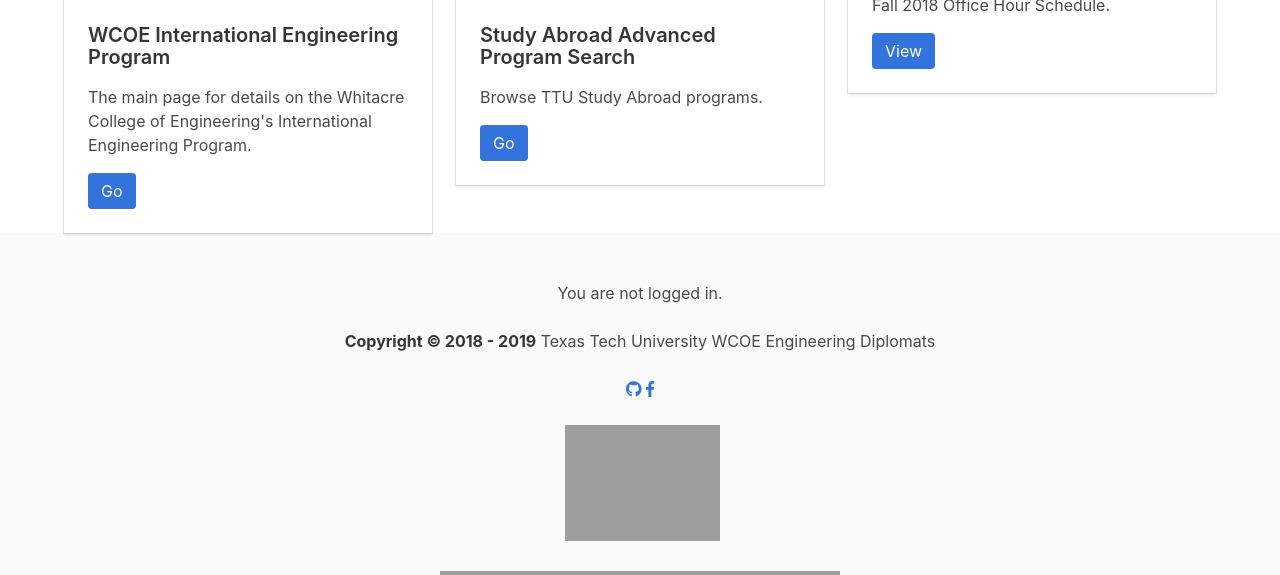
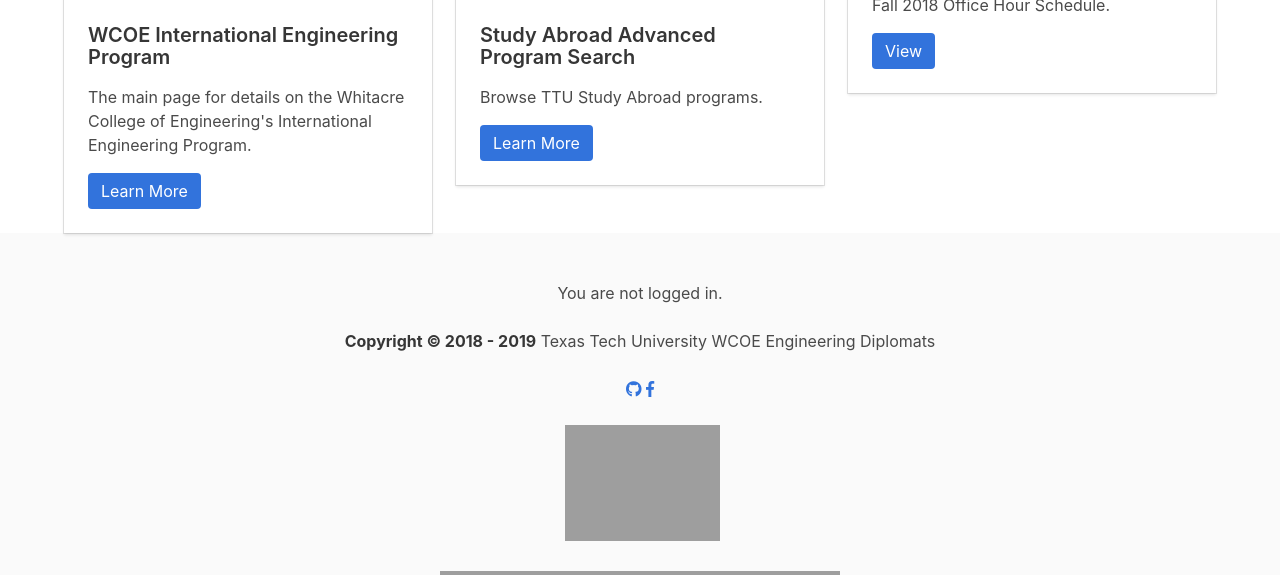
Before and after one commit to swoldemi/engineeringdiplomats.org, a Flask app: page /resources in a window 1280 px wide. Shown: the part 508-1083 px from the top of the page. Run offline with Flask 2, Linux system fonts and the light colour scheme; parts of the project's set-up code (start-up, migrations or seed data) failed here and were passed over; some libraries are stand-ins or nearby versions; grey boxes are pictures that could not be loaded.

Commit message:
Correct link per suggestion

```diff
--- a/engineering_diplomats/views/templates/resources.jinja2
+++ b/engineering_diplomats/views/templates/resources.jinja2
@@ -1,7 +1,7 @@
 {% extends 'layout.jinja2' -%}
 {% block body -%}
 
-    <div class="box cta">
+    <div class="box">
         <p class="has-text-centered">
             Resources for information and reference.
         </p>
@@ -21,7 +21,7 @@
                             <h4>WCOE International Engineering Program</h4>
                             <p>The main page for details on the Whitacre College of Engineering's International Engineering
                                 Program.</p>
-                            <a class="button is-link is-ttu-red" href="http://www.depts.ttu.edu/coe/iep/">Go</a>
+                            <a class="button is-link is-ttu-red" href="http://www.depts.ttu.edu/coe/iep/">Learn More</a>
                         </div>
                     </div>
                 </div>
@@ -38,7 +38,7 @@
                         <div class="content">
                             <h4>Study Abroad Advanced Program Search</h4>
                             <p>Browse TTU Study Abroad programs.</p>
-                            <a class="button is-link is-ttu-red" href="https://ttu-sa.terradotta.com/index.cfm?FuseAction=Programs.AdvancedSearch">Go</a>
+                            <a class="button is-link is-ttu-red" href="https://www.depts.ttu.edu/international/studyabroad/">Learn More</a>
                         </div>
                     </div>
                 </div>
```
